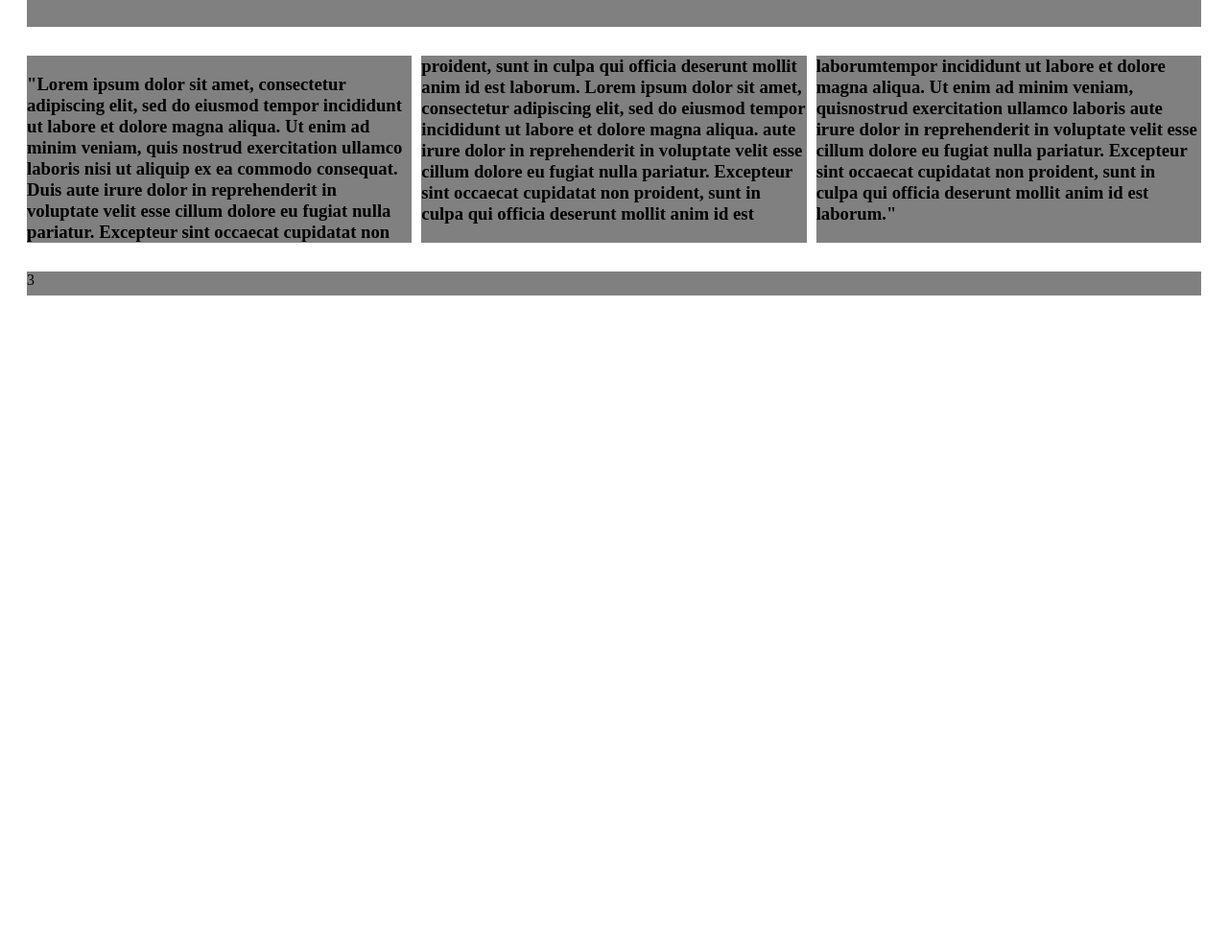
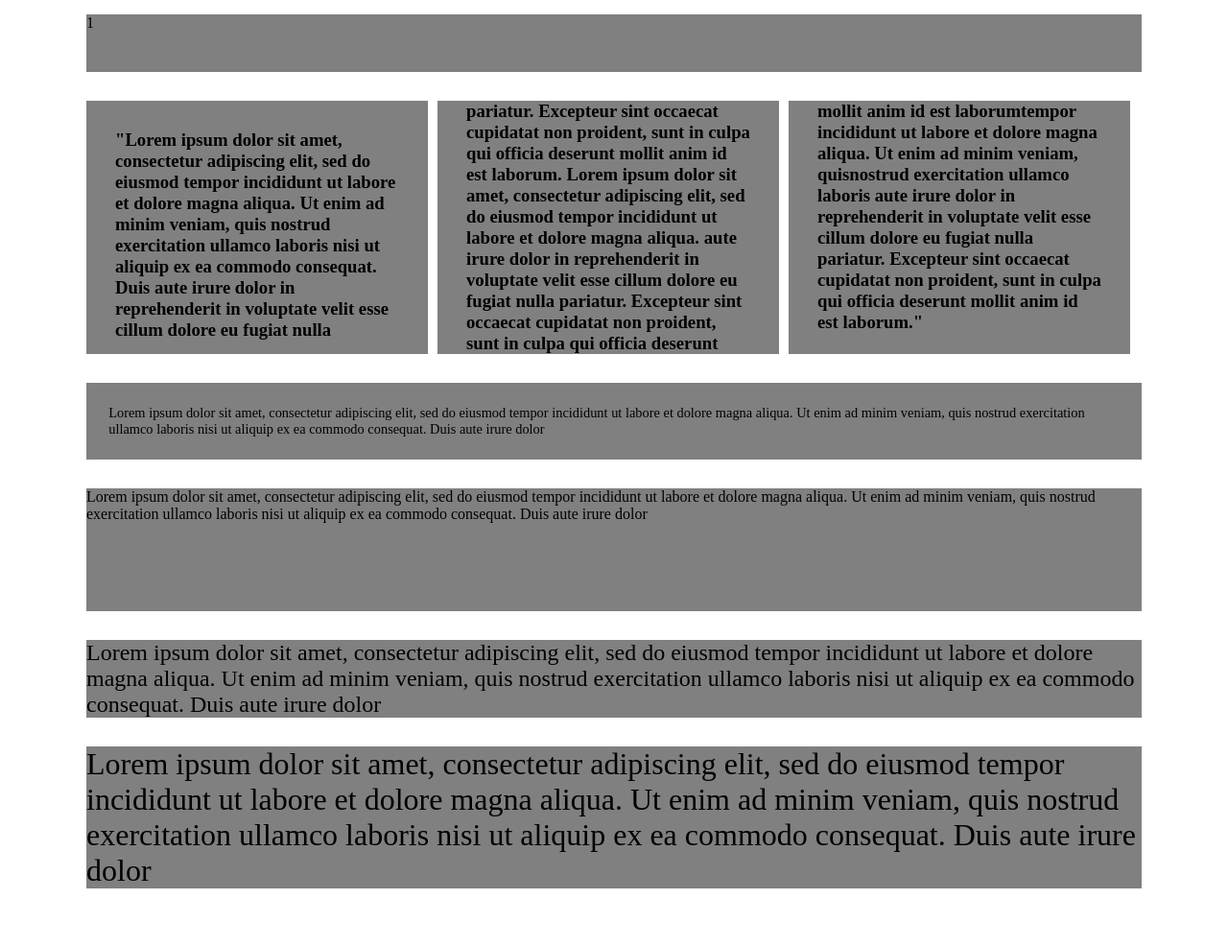
Before and after one commit to tsungic/layouts, a plain HTML site: page index.html in a window 1280 px wide. Shown: the part 112-1098 px from the top of the page at 96% size. Before the commit the page ends 800 px from the top, so only its background shows below. Drawn offline with Linux system fonts and the light colour scheme.

Commit message:
added measurment units

```diff
--- a/index.html
+++ b/index.html
@@ -13,11 +13,11 @@
 <body>
     <h1>Layouts</h1>
 
-    <div class="one"> 1 </div>
+    <div class="px"> 1 </div>
 
 
 
-    <div class="two">
+    <div class="vw">
         <h3>"Lorem ipsum dolor sit amet, consectetur adipiscing elit, sed do eiusmod
         tempor incididunt ut labore et dolore magna aliqua. Ut enim ad minim veniam, quis
          nostrud exercitation ullamco laboris nisi ut aliquip ex ea commodo consequat. Duis
@@ -35,7 +35,27 @@
     </h3>
         </div>
 
-    <div class="three"> 3 </div>
+    <div class="percent"> Lorem ipsum dolor sit amet, consectetur adipiscing elit, sed do eiusmod
+        tempor incididunt ut labore et dolore magna aliqua. Ut enim ad minim veniam, quis
+         nostrud exercitation ullamco laboris nisi ut aliquip ex ea commodo consequat. Duis
+        aute irure dolor </div>
+
+
+    <div class="vh"> Lorem ipsum dolor sit amet, consectetur adipiscing elit, sed do eiusmod
+            tempor incididunt ut labore et dolore magna aliqua. Ut enim ad minim veniam, quis
+             nostrud exercitation ullamco laboris nisi ut aliquip ex ea commodo consequat. Duis
+            aute irure dolor </div>
+
+     <div class="rem"> Lorem ipsum dolor sit amet, consectetur adipiscing elit, sed do eiusmod
+            tempor incididunt ut labore et dolore magna aliqua. Ut enim ad minim veniam, quis
+            nostrud exercitation ullamco laboris nisi ut aliquip ex ea commodo consequat. Duis
+            aute irure dolor </div>
+
+    <div class="em"> Lorem ipsum dolor sit amet, consectetur adipiscing elit, sed do eiusmod
+            tempor incididunt ut labore et dolore magna aliqua. Ut enim ad minim veniam, quis
+            nostrud exercitation ullamco laboris nisi ut aliquip ex ea commodo consequat. Duis
+            aute irure dolor </div>
+
 
 
 </body>
--- a/style.css
+++ b/style.css
@@ -1,26 +1,45 @@
-.one {
+* {
+  margin: 30px;
+
+}
+
+
+.px {
     background-color: grey;
     height: 60px;
-    margin: 10px 20px 30px;
-  }
-
-
-.two {
-      background-color: grey;
-      column-count: 3;
-      column-gap: 10px;
-      column-rule: 10px solid white ;
-      margin: 10px 20px 30px;
 
   }
 
 
+.vw {
+      background-color: grey;
+      column-count: 3;
+      width: 85vw;
+      column-gap: 10px;
+      column-rule: 10px solid white;
 
-.three {
-  background-color: grey;
-  height: 25px;
-  margin: 10px 20px 30px;
+  }
 
 
+.percent {
+  background-color: grey;
+  height: 100%;
+  font-size: 90%;
+  padding: 2%;
+}
 
+
+.vh {
+  background-color: grey;
+  height: 10vw;
 }
+
+.rem {
+  background-color: grey;
+  font-size: 1.5rem;
+}
+
+.em {
+  background-color: grey;
+  font-size: 2rem;
+}
```
